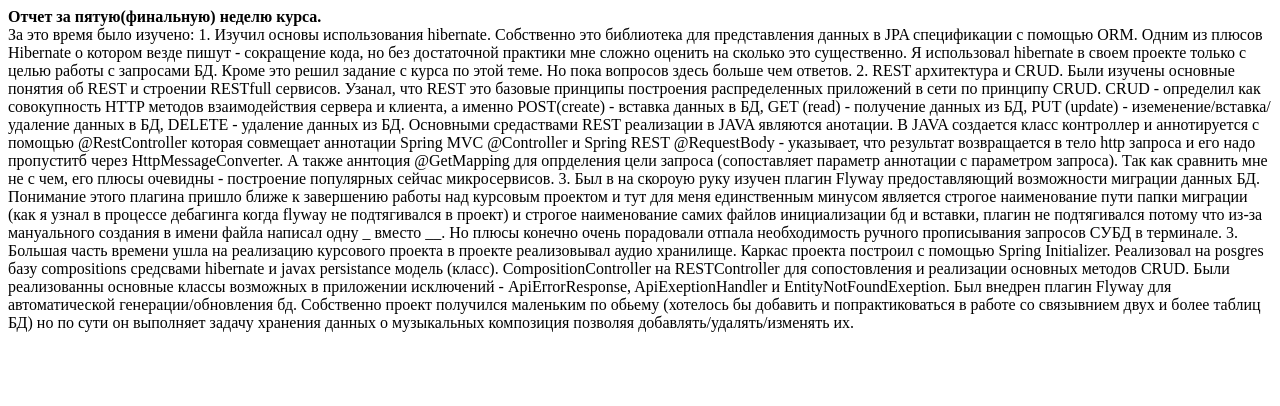
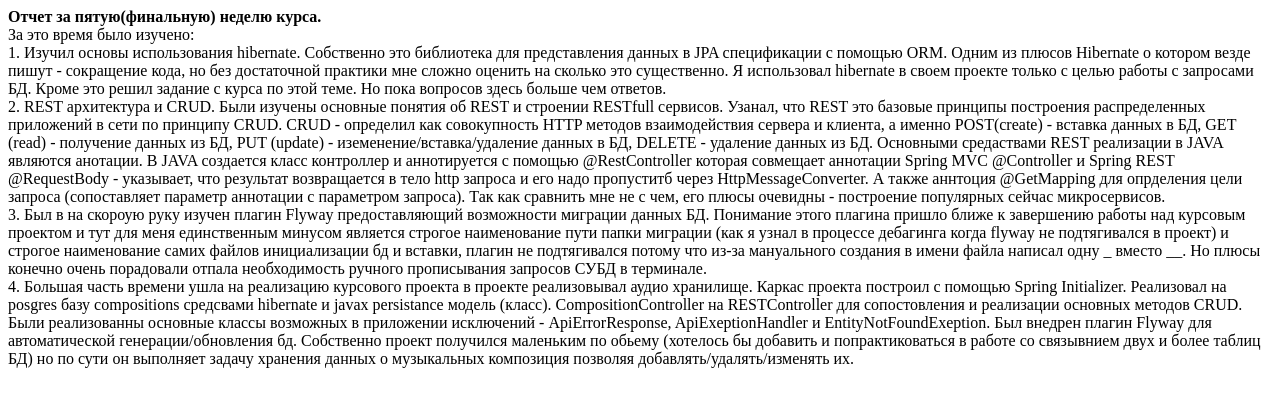
Before and after one commit to Rollcorn/rollcorn.github.io, a plain HTML site: page index.html in a window 1280 px wide. Drawn offline with Linux system fonts and the light colour scheme.

Commit message:
updage page

```diff
--- a/index.html
+++ b/index.html
@@ -3,16 +3,23 @@
 <body>
 <div>
     <div style="font-weight: bold;">Отчет за пятую(финальную) неделю курса.</div>
-    За это время было изучено:
-    1. Изучил основы использования hibernate. Собственно это библиотека для представления данных в JPA спецификации с помощью ORM. Одним из плюсов Hibernate о котором везде пишут - сокращение кода, но без достаточной практики мне сложно оценить на сколько это существенно. Я использовал hibernate в своем проекте только с целью работы с запросами БД. Кроме это решил задание с курса по этой теме. Но пока вопросов здесь больше чем ответов.
-    2. REST архитектура и CRUD.
+
+    <div> За это время было изучено:</div>
+    <div>1. Изучил основы использования hibernate. Собственно это библиотека для представления данных в JPA спецификации с помощью ORM. Одним из плюсов Hibernate о котором везде пишут - сокращение кода, но без достаточной практики мне сложно оценить на сколько это существенно. Я использовал hibernate в своем проекте только с целью работы с запросами БД. Кроме это решил задание с курса по этой теме. Но пока вопросов здесь больше чем ответов.
+    </div>
+    <div>2. REST архитектура и CRUD.
         Были изучены основные понятия об REST и строении RESTfull сервисов.
         Узанал, что REST это базовые принципы построения распределенных приложений в сети по принципу CRUD.
         CRUD - определил как совокупность HTTP методов взаимодействия сервера и клиента, а именно POST(create) - вставка данных в БД, GET (read) - получение данных из БД, PUT (update) - иземенение/вставка/удаление данных в БД, DELETE - удаление данных из БД.
         Основными средаствами REST реализации в JAVA являются анотации. В JAVA создается класс контроллер и аннотируется c помощью @RestController которая совмещает аннотации Spring MVC @Controller и Spring REST @RequestBody - указывает, что результат возвращается в тело http запроса и его надо пропуститб через HttpMessageConverter. А также аннтоция @GetMapping для опрделения цели запроса (сопоставляет параметр аннотации с параметром запроса).
         Так как сравнить мне не с чем, его плюсы очевидны - построение популярных сейчас микросервисов.
-    3. Был в на скороую руку изучен плагин Flyway предоставляющий возможности миграции данных БД. Понимание этого плагина пришло ближе к завершению работы над курсовым проектом и тут для меня единственным минусом является строгое наименование пути папки миграции (как я узнал в процессе дебагинга когда flyway не подтягивался в проект) и строгое наименование самих файлов инициализации бд и вставки, плагин не подтягивался потому что из-за мануального создания в имени файла написал одну _ вместо __. Но плюсы конечно очень порадовали отпала необходимость ручного прописывания запросов СУБД в терминале.
-    3. Большая часть времени ушла на реализацию курсового проекта в проекте реализовывал аудио хранилище. Каркас проекта построил с помощью Spring Initializer. Реализовал на posgres базу compositions средсвами hibernate и javax persistance модель (класс). CompositionController на RESTController для сопостовления и реализации основных методов CRUD. Были реализованны основные классы возможных в приложении исключений - ApiErrorResponse, ApiExeptionHandler и EntityNotFoundExeption. Был внедрен плагин Flyway для автоматической генерации/обновления бд.
-        Собственно проект получился маленьким по обьему (хотелось бы добавить и попрактиковаться в работе со связывнием двух и более таблиц БД) но по сути он выполняет задачу хранения данных о музыкальных композиция позволяя добавлять/удалять/изменять их.</div>
+    </div>
+    <div>    3. Был в на скороую руку изучен плагин Flyway предоставляющий возможности миграции данных БД. Понимание этого плагина пришло ближе к завершению работы над курсовым проектом и тут для меня единственным минусом является строгое наименование пути папки миграции (как я узнал в процессе дебагинга когда flyway не подтягивался в проект) и строгое наименование самих файлов инициализации бд и вставки, плагин не подтягивался потому что из-за мануального создания в имени файла написал одну _ вместо __. Но плюсы конечно очень порадовали отпала необходимость ручного прописывания запросов СУБД в терминале.
+    </div>
+    <div>
+        4. Большая часть времени ушла на реализацию курсового проекта в проекте реализовывал аудио хранилище. Каркас проекта построил с помощью Spring Initializer. Реализовал на posgres базу compositions средсвами hibernate и javax persistance модель (класс). CompositionController на RESTController для сопостовления и реализации основных методов CRUD. Были реализованны основные классы возможных в приложении исключений - ApiErrorResponse, ApiExeptionHandler и EntityNotFoundExeption. Был внедрен плагин Flyway для автоматической генерации/обновления бд.
+        Собственно проект получился маленьким по обьему (хотелось бы добавить и попрактиковаться в работе со связывнием двух и более таблиц БД) но по сути он выполняет задачу хранения данных о музыкальных композиция позволяя добавлять/удалять/изменять их.
+    </div>
+    </div>
     </body>
 </html>
```
Lines whose indentation alone changed are shown as unchanged.
